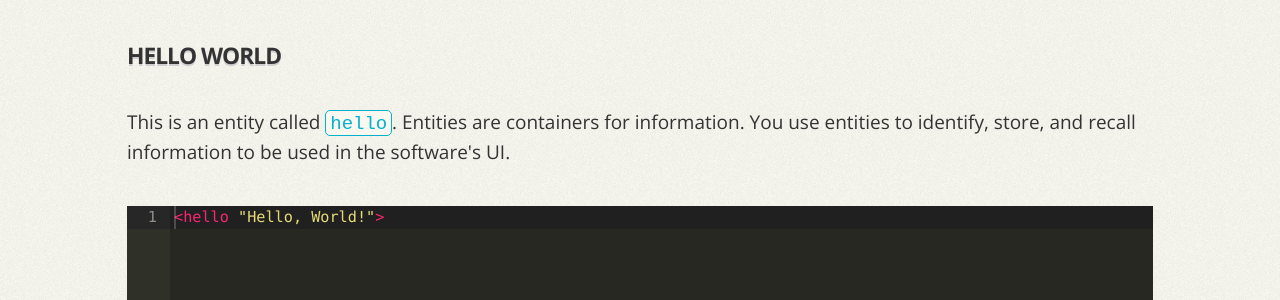
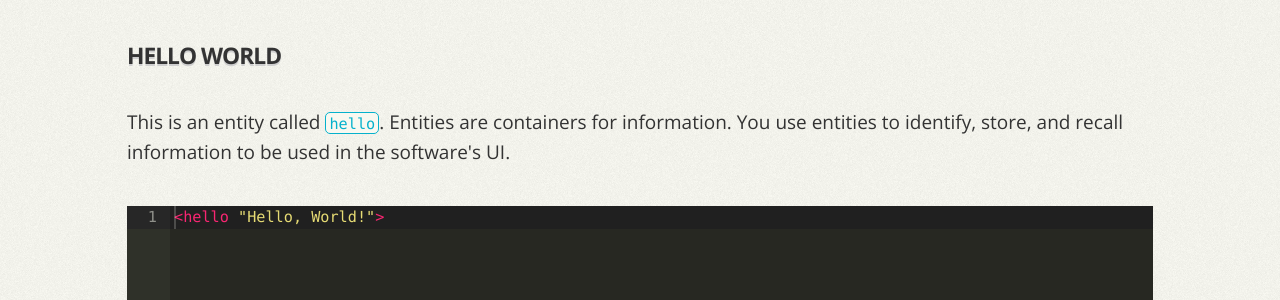
Before and after one commit to l20n/l20n.org, a Jekyll site: the page built from _posts/2012-07-01-hello-world.html, in a window 1280 px wide. Shown: the part 464-764 px from the top of the page. Built offline with Jekyll 4.4.1, drawn with Linux system fonts in a browser that asks for light colours; nearby versions of some CDN libraries.

Commit message:
Code element uses the monospaced same color as editor

```diff
--- a/css/main.css
+++ b/css/main.css
@@ -116,6 +116,8 @@ code {
     border: 1px solid #05B1CC;
     border-radius: 5px;
     color: #05B1CC;
+    font-family: 'Monaco', 'Menlo', 'Ubuntu Mono', 'Consolas', 'source-code-pro', monospace;
+    font-size: 0.8em;
     line-height: 1em;
     padding: 0.1em 0.2em 0;
     white-space: nowrap;
```
